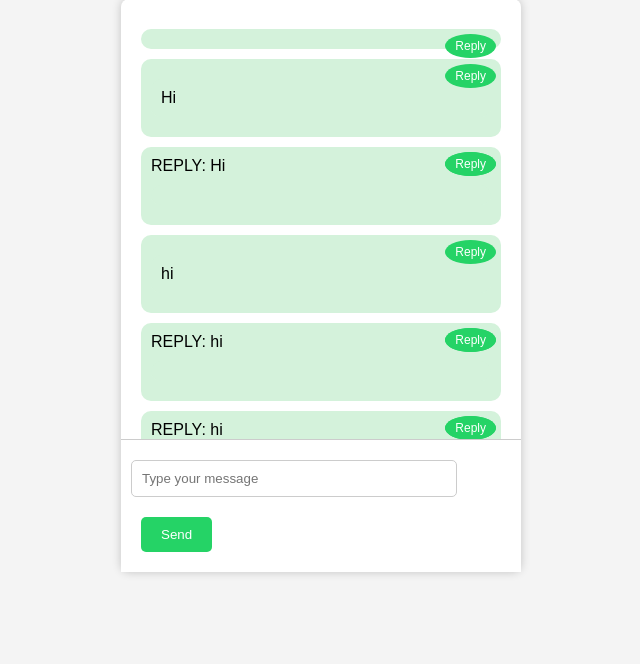
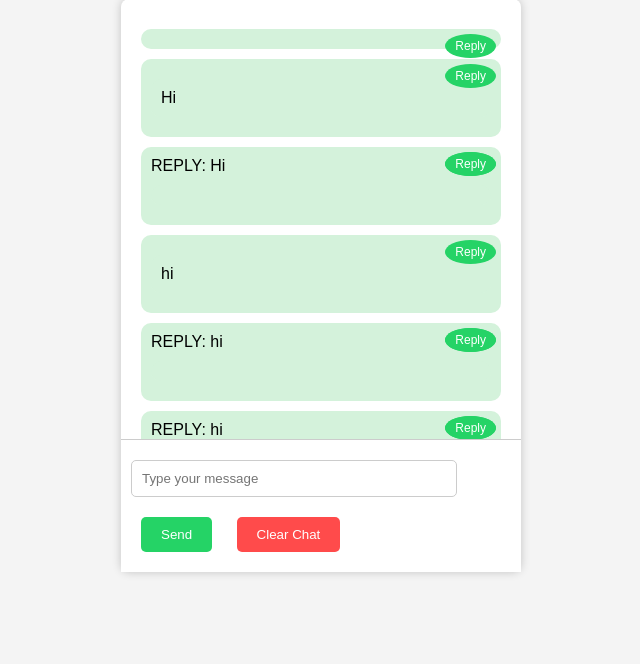
Before and after one commit to sonia064/real_time_ChatApplication, a PHP site: page / in a window 1280 px wide. Shown: the part 21-685 px from the top of the page, without its empty margins (319-959 px from the left). Run offline with PHP 8.4, Linux system fonts and the light colour scheme.

Commit message:
Add files via upload

```diff
--- /dev/null
+++ b/clear.php
@@ -0,0 +1,5 @@
+<?php
+if (file_exists('chat.txt')) {
+    unlink('chat.txt'); // Delete
+}
+?>
--- a/index.php
+++ b/index.php
@@ -1,7 +1,7 @@
 <!DOCTYPE html>
 <html>
 <head>
-    <title>Real-Time Chat</title>
+    <title>Real Time Chat</title>
     <link rel="stylesheet" type="text/css" href="style.css">
 </head>
 <body>
@@ -10,6 +10,8 @@
         <div class="reply-box">
             <input type="text" id="message" placeholder="Type your message">
             <button id="send">Send</button>
+            <!-- Clear Chat button -->
+            <button id="clear-chat">Clear Chat</button>
         </div>
     </div>
 
--- a/script.js
+++ b/script.js
@@ -45,4 +45,21 @@ $(document).ready(function() {
     setInterval(function() {
         getMessages();
     }, 2000);
+
+
+
+
+
+     // Clear Chat button click event
+     $('#clear-chat').click(function() {
+        if (confirm('Are you sure you want to clear the chat history?')) {
+            $.ajax({
+                url: 'clear.php',
+                type: 'GET',
+                success: function() {
+                    getMessages();
+                }
+            });
+        }
+    });
 });
--- a/style.css
+++ b/style.css
@@ -19,7 +19,16 @@ body {
     padding: 20px;
 }
 
-.message, .reply-message {
+
+.reply-message {
+    background-color: #f88888;
+    border-radius: 10px;
+    padding: 10px;
+    margin: 10px 0;
+    position: relative;
+}
+
+.message {
     background-color: #d4f2db;
     border-radius: 10px;
     padding: 10px;
@@ -27,12 +36,14 @@ body {
     position: relative;
 }
 
-.reply-message {
-    background-color: #f2d4d4;
-}
 
 .message-text {
     font-size: 16px;
+}
+
+.message-info {
+    font-size: 12px;
+    color: #777;
 }
 
 .reply-button {
@@ -81,3 +92,19 @@ button#send {
 button#send:hover {
     background-color: #128c7e;
 }
+
+
+button#clear-chat {
+    background-color: #ff4b4b;
+    color: #fff;
+    border: none;
+    border-radius: 5px;
+    padding: 10px 20px;
+    margin: 10px;
+    cursor: pointer;
+    transition: background-color 0.2s;
+}
+
+button#clear-chat:hover {
+    background-color: #ff1919;
+}
```
